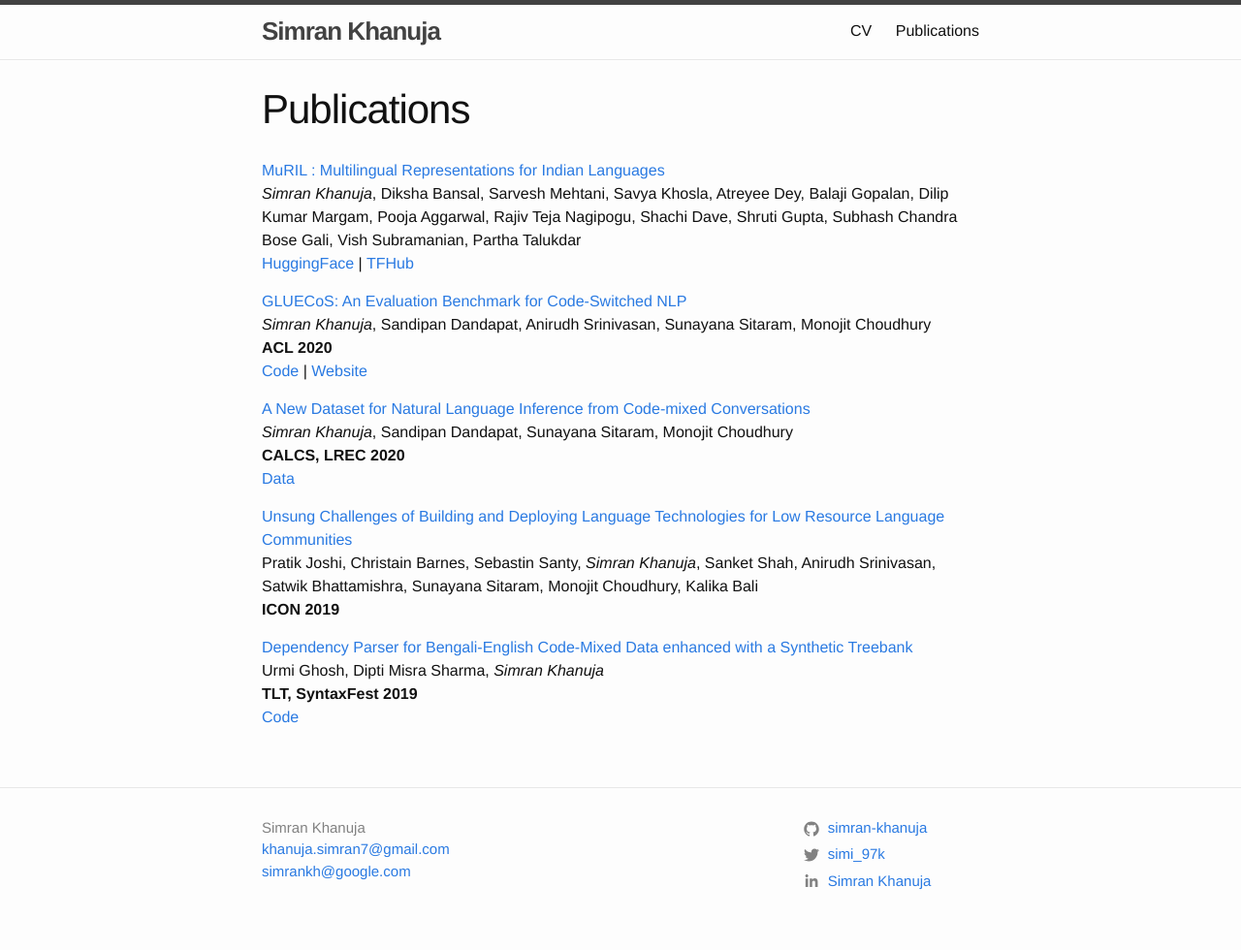
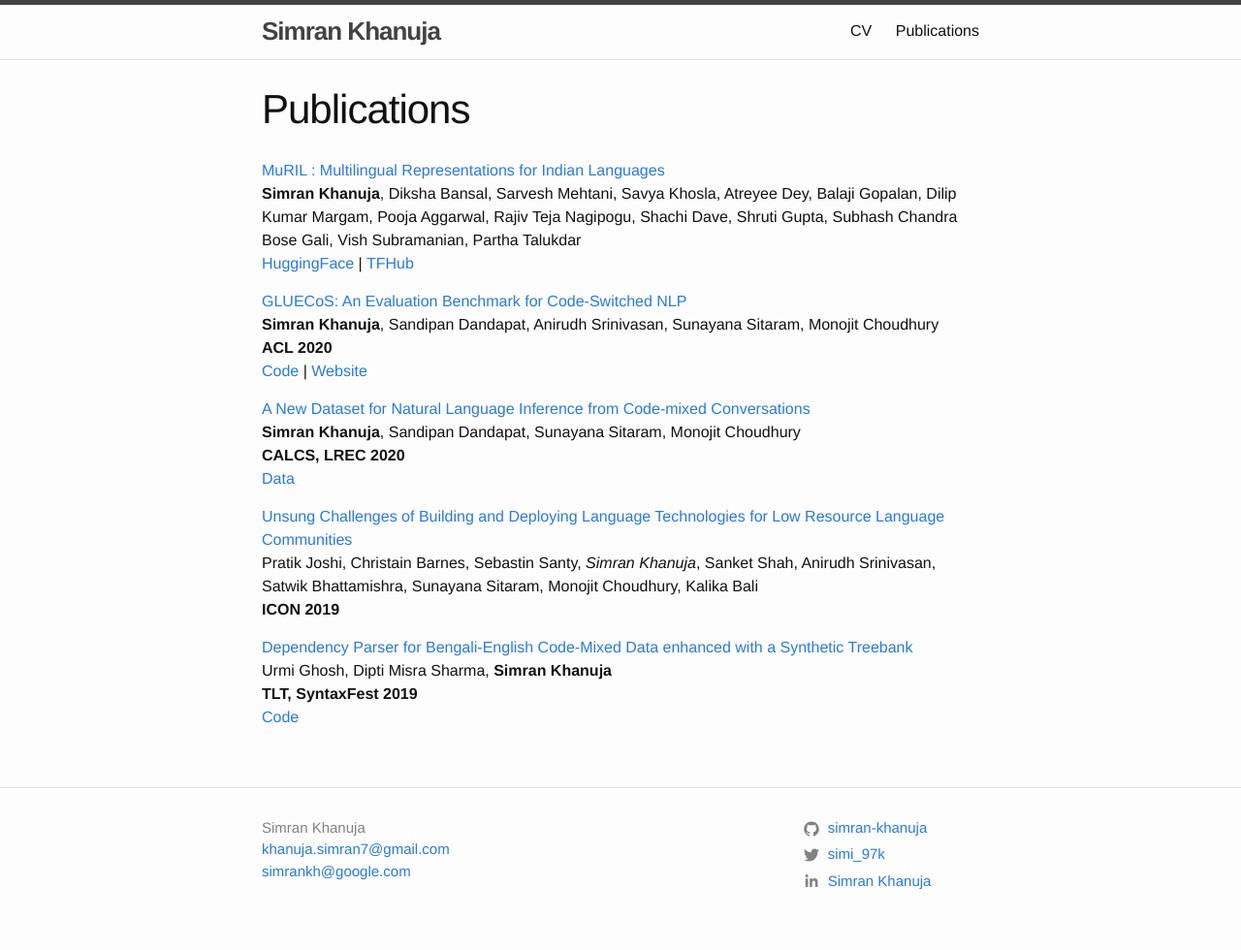
Before and after one commit to simran-khanuja/simran-khanuja.github-deprecated.io, a Jekyll site: the page built from _pages/publications.md, in a window 1280 px wide. Shown: the whole page at 97% size. Built offline with Jekyll 4.4.1, drawn with Linux system fonts in a browser that asks for light colours.

```diff
--- a/_pages/publications.md
+++ b/_pages/publications.md
@@ -5,16 +5,16 @@ permalink: /publications/
 ---
 
 [MuRIL : Multilingual Representations for Indian Languages](https://arxiv.org/pdf/2103.10730.pdf)
-*Simran Khanuja*, Diksha Bansal, Sarvesh Mehtani, Savya Khosla, Atreyee Dey, Balaji Gopalan, Dilip Kumar Margam, Pooja Aggarwal, Rajiv Teja Nagipogu, Shachi Dave, Shruti Gupta, Subhash Chandra Bose Gali, Vish Subramanian, Partha Talukdar
+**Simran Khanuja**, Diksha Bansal, Sarvesh Mehtani, Savya Khosla, Atreyee Dey, Balaji Gopalan, Dilip Kumar Margam, Pooja Aggarwal, Rajiv Teja Nagipogu, Shachi Dave, Shruti Gupta, Subhash Chandra Bose Gali, Vish Subramanian, Partha Talukdar
 [HuggingFace](https://huggingface.co/google/muril-base-cased) | [TFHub](https://tfhub.dev/google/MuRIL/1)
 
 [GLUECoS: An Evaluation Benchmark for Code-Switched NLP](https://arxiv.org/pdf/2004.12376.pdf)
-*Simran Khanuja*, Sandipan Dandapat, Anirudh Srinivasan, Sunayana Sitaram, Monojit Choudhury
+**Simran Khanuja**, Sandipan Dandapat, Anirudh Srinivasan, Sunayana Sitaram, Monojit Choudhury
 **ACL 2020**
 [Code](https://github.com/microsoft/GLUECoS) | [Website](https://microsoft.github.io/GLUECoS/)
 
 [A New Dataset for Natural Language Inference from Code-mixed Conversations](https://arxiv.org/pdf/2004.05051.pdf)
-*Simran Khanuja*, Sandipan Dandapat, Sunayana Sitaram, Monojit Choudhury
+**Simran Khanuja**, Sandipan Dandapat, Sunayana Sitaram, Monojit Choudhury
 **CALCS, LREC 2020**
 [Data](http://aka.ms/codemixedNLI)
 
@@ -23,6 +23,6 @@ Pratik Joshi, Christain Barnes, Sebastin Santy, *Simran Khanuja*, Sanket Shah, A
 **ICON 2019**
 
 [Dependency Parser for Bengali-English Code-Mixed Data enhanced with a Synthetic Treebank](https://www.aclweb.org/anthology/W19-7810.pdf)
-Urmi Ghosh, Dipti Misra Sharma, *Simran Khanuja*
+Urmi Ghosh, Dipti Misra Sharma, **Simran Khanuja**
 **TLT, SyntaxFest 2019**
 [Code](https://github.com/simran-khanuja/IIITH-Summer2018/tree/master/Code-Mixed%20Data/Code-Mixing)
```
